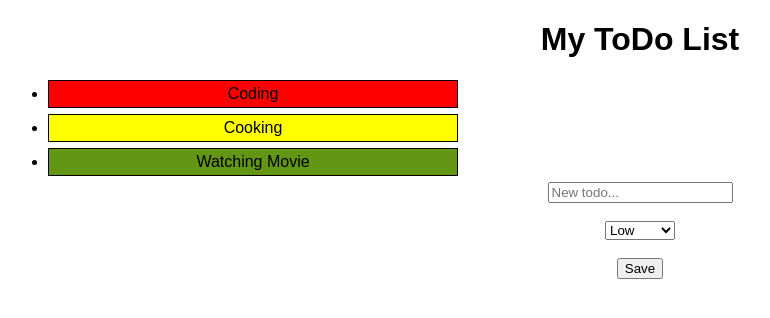
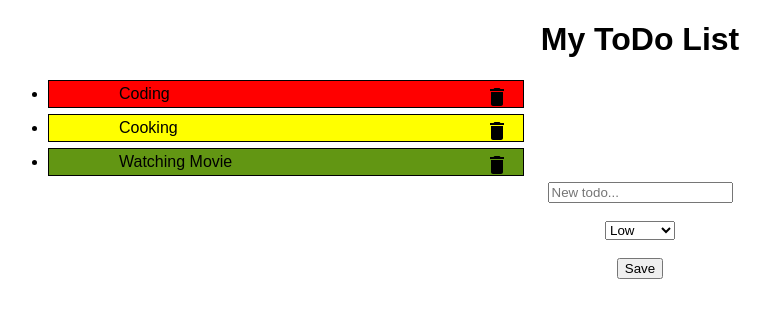
Before and after one commit to meha-patel/todo, a React (Create React App) app: page / in a window 1280 px wide. Shown: the top 318 px of the page, without its empty margins (0-770 px from the left). Built offline with nearby package versions, Linux system fonts and the light colour scheme.

Commit message:
Delete todo

```diff
--- a/src/App.js
+++ b/src/App.js
@@ -4,28 +4,39 @@ import TodoList from "./components/todoList";
 
 export default function App() {
   const data = [
-    { text: "Coding", priority: "High" },
-    { text: "Cooking", priority: "Medium" },
-    { text: "Watching Movie", priority: "Low" },
+    { text: "Coding", priority: "High", id: 1 },
+    { text: "Cooking", priority: "Medium", id: 2 },
+    { text: "Watching Movie", priority: "Low", id: 3 },
   ];
   const [todoList, setTodoList] = useState(data);
   const [todoText, setTodoText] = useState("");
   const [todoPriority, setTodoPriority] = useState("");
 
-  // const addTodo = () => {
-  //   const dupTodo = [...todoList];
-  //   dupTodo.push({ text: todoText, priority: todoPriority });
-  //   setTodoList(dupTodo);
-  // };
+  const addTodoHandler = () => {
+    setTodoList([
+      ...todoList,
+      {
+        text: todoText,
+        priority: todoPriority,
+        id: todoList[todoList.length - 1].id + 1,
+      },
+    ]);
+  };
 
-  const addTodo = () => {
-    setTodoList([...todoList,{ text: todoText, priority: todoPriority }]);
+  const removeTodoHandler = (id) => {
+    if (id) {
+      console.log("id:", id);
+      const removeItem = todoList.filter((todo) => {
+        return todo.id !== id;
+      });
+      setTodoList(removeItem);
+    }
   };
 
   return (
     <div className="App">
       <h1>My ToDo List</h1>
-      <TodoList data={todoList}></TodoList>
+      <TodoList data={todoList} onRemoveTodo={removeTodoHandler} />
       <input
         type="text"
         value={todoText}
@@ -44,7 +55,7 @@ export default function App() {
       </select>
       <br />
       <br />
-      <button onClick={addTodo}>Save</button>
+      <button onClick={addTodoHandler}>Save</button>
     </div>
   );
 }
--- a/src/components/todo.jsx
+++ b/src/components/todo.jsx
@@ -1,18 +1,17 @@
 import React from "react";
-import './todo.css';
+import "./todo.css";
+import DeleteIcon from "@mui/icons-material/Delete";
 
-const Todo = ({todo,id}) => {
-
-    let backgroundStyle = '';
-    const {text, priority} = todo;
-
-    if(priority === 'High') {
-        backgroundStyle = 'background-red';
-    } else if(priority === 'Medium') {
-        backgroundStyle = 'background-yellow';
-    } else {
-        backgroundStyle = 'background-green';
-    }
+const Todo = ({ todo, id, onRemoveTodo }) => {
+  let backgroundStyle = "";
+  const { text, priority } = todo;
+  if (priority === "High") {
+    backgroundStyle = "background-red";
+  } else if (priority === "Medium") {
+    backgroundStyle = "background-yellow";
+  } else {
+    backgroundStyle = "background-green";
+  }
 
   return (
     <li
@@ -21,11 +20,21 @@ const Todo = ({todo,id}) => {
         padding: "4px",
         width: "400px",
         marginBottom: "6px",
+        textAlign: "left",
+        paddingLeft: "70px",
       }}
       className={backgroundStyle}
       key={id}
     >
       {text}
+      <DeleteIcon
+        style={{ float: "right", cursor: "pointer", paddingRight: "10px" }}
+        onClick={onRemoveTodo.bind(this, todo.id)}
+      />
+      {/* <DeleteIcon
+        style={{ float: "right", cursor: "pointer", paddingRight: "10px" }}
+        onClick={() => onRemoveTodo(todo.id)}
+      /> */}
     </li>
   );
 };
--- a/src/components/todoList.jsx
+++ b/src/components/todoList.jsx
@@ -1,12 +1,12 @@
 import React from "react";
 import Todo from "./todo";
 
-const TodoList = ({data}) => {
+const TodoList = ({ data, onRemoveTodo }) => {
   return (
     <div>
       <ul style={{ margin: "auto", width: "100%" }}>
         {data.map((todo, id) => (
-            <Todo todo={todo} key={id} id={id} />
+          <Todo todo={todo} key={id} id={id} onRemoveTodo={onRemoveTodo} />
         ))}
       </ul>
     </div>
```
Also changed, not shown: package.json (+17 -3 lines), 1 other file (tests, documents, lock files or other folders).
